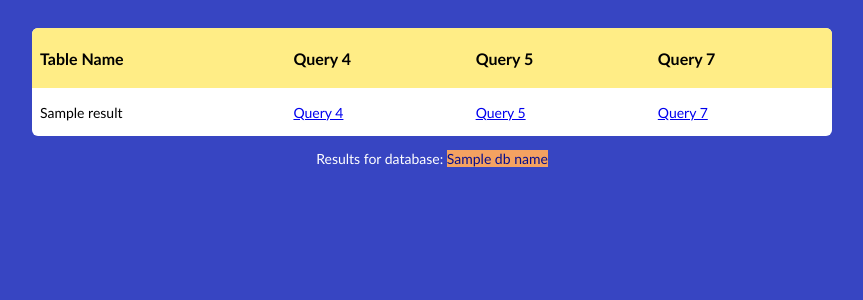
After one commit to georgeshachem/polytechnique, a Flask app: template templates/results/q1.html in a window 1280 px wide. The commit adds this page. Shown: the top 300 px of the page, without its empty margins (208-1071 px from the left). Run offline with Flask 2, Linux system fonts and the light colour scheme; the template is opened without the code that fills it: most values are stand-ins (such as "Sample title", 1, 10 or a date in 2020).

Commit message:
added q4

```diff
--- a/main.py
+++ b/main.py
@@ -2,6 +2,7 @@ from app import app
 
 from views.index import *
 from views.errors import *
+from views.q import *
 
 if __name__ == '__main__':
     app.run()
--- /dev/null
+++ b/static/results/css/q.css
@@ -0,0 +1,109 @@
+table {
+    border-spacing: 1;
+    border-collapse: collapse;
+    background: white;
+    border-radius: 6px;
+    overflow: hidden;
+    max-width: 800px;
+    width: 100%;
+    margin: 0 auto;
+    position: relative;
+}
+table * {
+    position: relative;
+}
+table td,
+table th {
+    padding-left: 8px;
+}
+table thead tr {
+    height: 60px;
+    background: #ffed86;
+    font-size: 16px;
+}
+table tbody tr {
+    height: 48px;
+    border-bottom: 1px solid #e3f1d5;
+}
+table tbody tr:last-child {
+    border: 0;
+}
+table td,
+table th {
+    text-align: left;
+}
+table td.l,
+table th.l {
+    text-align: right;
+}
+table td.c,
+table th.c {
+    text-align: center;
+}
+table td.r,
+table th.r {
+    text-align: center;
+}
+
+@media screen and (max-width: 35.5em) {
+    table {
+        display: block;
+    }
+    table > *,
+    table tr,
+    table td,
+    table th {
+        display: block;
+    }
+    table thead {
+        display: none;
+    }
+    table tbody tr {
+        height: auto;
+        padding: 8px 0;
+    }
+    table tbody tr td {
+        padding-left: 45%;
+        margin-bottom: 12px;
+    }
+    table tbody tr td:last-child {
+        margin-bottom: 0;
+    }
+    table tbody tr td:before {
+        position: absolute;
+        font-weight: 700;
+        width: 40%;
+        left: 10px;
+        top: 0;
+    }
+    table tbody tr td:nth-child(1):before {
+        content: "Code";
+    }
+    table tbody tr td:nth-child(2):before {
+        content: "Stock";
+    }
+    table tbody tr td:nth-child(3):before {
+        content: "Cap";
+    }
+    table tbody tr td:nth-child(4):before {
+        content: "Inch";
+    }
+    table tbody tr td:nth-child(5):before {
+        content: "Box Type";
+    }
+}
+body {
+    background: #3745c2;
+    font: 400 14px "Calibri", "Arial";
+    padding: 20px;
+}
+
+blockquote {
+    color: white;
+    text-align: center;
+}
+
+.database-name {
+    background: #f4a261;
+    color: #060e8d;
+}
--- a/templates/index/index.html
+++ b/templates/index/index.html
@@ -7,11 +7,11 @@
     </head>
     <body>
         <div id="search" style="margin-bottom: 25px">
-            <form role="search" id="form">
+            <form role="search" id="form" action="/q1" method="get">
                 <input
                     type="search"
                     id="query"
-                    name="q"
+                    name="d"
                     placeholder="Database name..."
                     aria-label="Query over that database"
                     autocomplete="off"
--- /dev/null
+++ b/templates/results/q1.html
@@ -0,0 +1,35 @@
+<!DOCTYPE html>
+<html lang="en" class="">
+
+<head>
+    <meta charset="UTF-8" />
+    <title>INF559</title>
+    <link type="text/css" rel="stylesheet" href={{ url_for('static', filename="results/css/q.css" ) }}>
+</head>
+
+<body>
+    <table>
+        <thead>
+            <tr>
+                <th>Table Name</th>
+                <th>Query 4</th>
+                <th>Query 5</th>
+                <th>Query 7</th>
+            </tr>
+            <thead>
+            <tbody>
+                {%for result in query_result%}
+                <tr>
+                    <td>{{result}}</td>
+                    <td><a href="/q4?d={{db_name}}&t={{result}}">Query 4</a></td>
+                    <td><a href="/q5?d={{db_name}}&t={{result}}">Query 5</a></td>
+                    <td><a href="/q7?d={{db_name}}&t={{result}}">Query 7</a></td>
+                </tr>
+                {%endfor%}
+            </tbody>
+    </table>
+
+    <blockquote> Results for database: <span class="database-name">{{db_name}}</span></blockquote>
+</body>
+
+</html>
```
Also changed, not shown: config.py (+7 -1 lines), templates/results/q4.html (added, +33 -0 lines), views/index.py (+2 -14 lines), views/q.py (added, +41 -0 lines).
